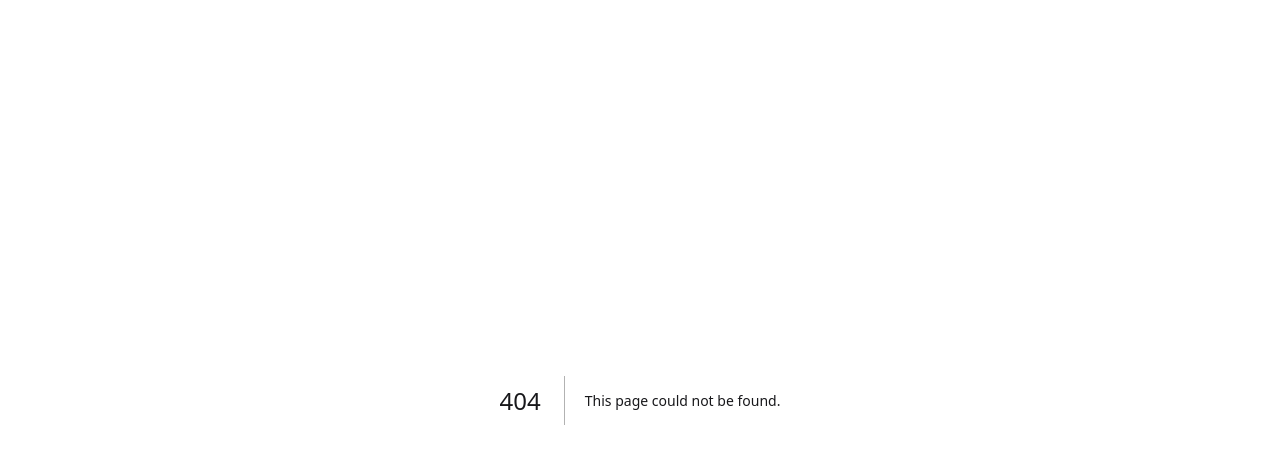
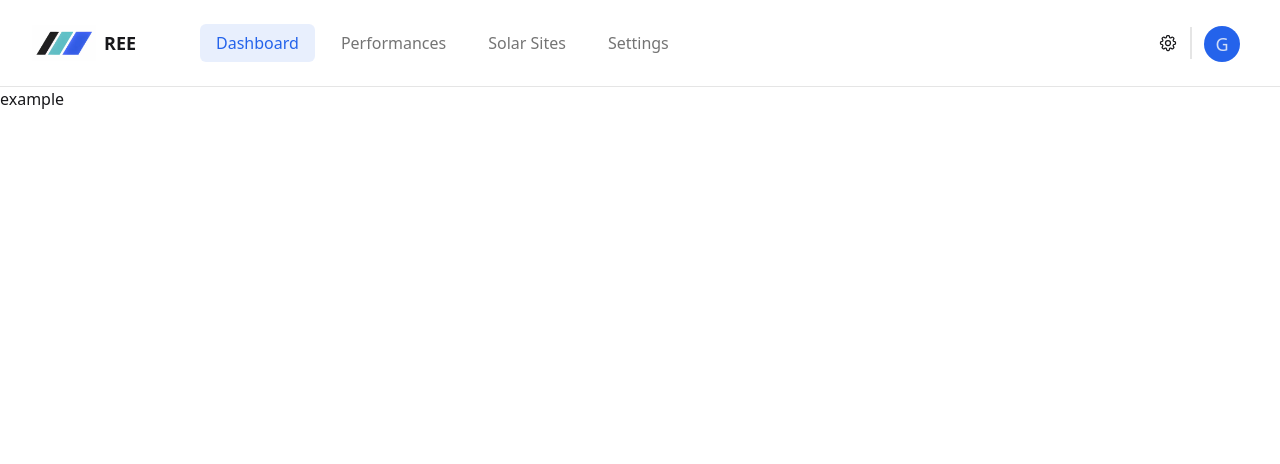
Before and after one commit to gonzalosalmeron/ree, a Next.js app: page /dashboard in a window 1280 px wide. Before the commit this address had no page. Shown: the top 464 px of the page. Built offline with nearby package versions, Linux system fonts and the light colour scheme; no server answers.

Commit message:
feat: Add dashboard navbar component

```diff
--- a/src/app/auth/signin/page.tsx
+++ b/src/app/auth/signin/page.tsx
@@ -1,22 +1,13 @@
-import Image from 'next/image'
 import { Velustro } from 'uvcanvas'
 
 import FormSignin from '@/components/auth/form-signin'
+import Brand from '@/components/ui/brand'
 
 export default function Page() {
   return (
     <section className='flex min-h-screen w-full'>
       <div className='flex w-full min-w-[400px] flex-col justify-between px-6 py-10 lg:max-w-2xl'>
-        <div className='flex items-center gap-2'>
-          <Image
-            width={300}
-            height={40}
-            src='/logo.avif'
-            className='w-16'
-            alt='REE'
-          />
-          <p className='text-lg font-bold uppercase'>Ree</p>
-        </div>
+        <Brand />
         <div className='flex w-full items-center justify-center'>
           <FormSignin />
         </div>
--- /dev/null
+++ b/src/app/dashboard/layout.tsx
@@ -0,0 +1,10 @@
+import Navbar from '@/components/dashboard/navbar'
+
+export default function Layout({ children }: { children: React.ReactNode }) {
+  return (
+    <>
+      <Navbar />
+      <>{children}</>
+    </>
+  )
+}
--- /dev/null
+++ b/src/app/dashboard/page.tsx
@@ -0,0 +1,3 @@
+export default function Page() {
+  return <p>example</p>
+}
--- a/src/app/globals.css
+++ b/src/app/globals.css
@@ -16,8 +16,8 @@
     --secondary-foreground: 0 0% 9%;
     --muted: 0 0% 96.1%;
     --muted-foreground: 0 0% 45.1%;
-    --accent: 0 0% 96.1%;
-    --accent-foreground: 0 0% 9%;
+    --accent: 221 83% 53%;
+    --accent-foreground: 221 72% 89%;
     --destructive: 0 84.2% 60.2%;
     --destructive-foreground: 0 0% 98%;
     --border: 0 0% 89.8%;
@@ -66,4 +66,8 @@
   .container {
     @apply mx-auto max-w-7xl px-4 xl:px-0;
   }
+
+  .skeleton {
+    @apply animate-pulse bg-gray-300;
+  }
 }
--- /dev/null
+++ b/src/components/dashboard/navbar-link-item.tsx
@@ -0,0 +1,23 @@
+'use client'
+
+import Link, { type LinkProps } from 'next/link'
+
+import { cn } from '@/libs/utils'
+
+export default function NavbarLinkItem({
+  children,
+  active = false,
+  ...props
+}: LinkProps & { children: React.ReactNode; active?: boolean }) {
+  return (
+    <Link
+      {...props}
+      className={cn(
+        'rounded-md px-4 py-2 text-secondary-foreground/60',
+        active && 'bg-accent/10 font-medium text-accent'
+      )}
+    >
+      {children}
+    </Link>
+  )
+}
--- /dev/null
+++ b/src/components/dashboard/navbar-user-profile.tsx
@@ -0,0 +1,45 @@
+import { auth } from 'auth'
+
+import IconSettings from '@/components/icons/icon-settings'
+
+export default async function NavbarUserProfile() {
+  const session = await auth()
+
+  return (
+    <div className='flex items-center gap-2'>
+      <button>
+        <IconSettings />
+      </button>
+      <div className='mx-1 h-8 border-[0.5px] border-border'></div>
+      <div className='relative'>
+        <div id='btn-show-menu-options-r0'>
+          <div className='flex items-center gap-2'>
+            <div className='mt-0.5 flex aspect-square h-9 w-9 shrink-0 items-center justify-center rounded-full bg-accent'>
+              <p className='text-lg uppercase text-accent-foreground'>g</p>
+            </div>
+            <div className='hidden overflow-hidden sm:block'>
+              <p className='truncate text-[14.5px] text-primary'>
+                {session?.user?.name}
+              </p>
+              <p className='truncate text-xs text-secondary-foreground/60'>
+                {session?.user?.email}
+              </p>
+            </div>
+          </div>
+        </div>
+      </div>
+    </div>
+  )
+}
+
+export const Skeleton = () => {
+  return (
+    <div className='flex items-center gap-2'>
+      <div className='skeleton mt-0.5 aspect-square h-9 w-9 shrink-0 rounded-full' />
+      <div className='hidden overflow-hidden sm:block'>
+        <div className='skeleton h-4 w-32 rounded' />
+        <div className='skeleton mt-2 h-4 w-40 rounded' />
+      </div>
+    </div>
+  )
+}
--- /dev/null
+++ b/src/components/dashboard/navbar.tsx
@@ -0,0 +1,53 @@
+import { Suspense } from 'react'
+
+import NavbarLinkItem from '@/components/dashboard/navbar-link-item'
+import NavbarUserProfile, {
+  Skeleton,
+} from '@/components/dashboard/navbar-user-profile'
+import Brand from '@/components/ui/brand'
+
+const tabs = [
+  {
+    href: '/dashboard',
+    name: 'Dashboard',
+  },
+  {
+    href: '/dashboard',
+    name: 'Performances',
+  },
+  {
+    href: '/dashboard',
+    name: 'Solar Sites',
+  },
+  {
+    href: '/dashboard',
+    name: 'Settings',
+  },
+]
+
+export default function Navbar() {
+  return (
+    <nav className='border-b px-8 py-6'>
+      <div className='mx-auto flex w-full items-center justify-between gap-8'>
+        <div className='flex items-center gap-16'>
+          <Brand />
+
+          {/* LINKS */}
+          <ul className='flex items-center gap-2.5'>
+            {tabs.map(({ href, name }, i) => (
+              <li key={i}>
+                <NavbarLinkItem href={href} active={i == 0}>
+                  {name}
+                </NavbarLinkItem>
+              </li>
+            ))}
+          </ul>
+        </div>
+
+        <Suspense fallback={<Skeleton />}>
+          <NavbarUserProfile />
+        </Suspense>
+      </div>
+    </nav>
+  )
+}
--- /dev/null
+++ b/src/components/icons/icon-settings.tsx
@@ -0,0 +1,30 @@
+import { ComponentProps } from 'react'
+
+import { cn } from '@/libs/utils'
+
+export default function IconSettings({ ...props }: ComponentProps<'svg'>) {
+  return (
+    <svg
+      xmlns='http://www.w3.org/2000/svg'
+      fill='none'
+      viewBox='0 0 24 24'
+      strokeWidth='1.5'
+      stroke='currentColor'
+      aria-hidden='true'
+      data-slot='icon'
+      className={cn('h-5 w-5', props?.children)}
+      {...props}
+    >
+      <path
+        strokeLinecap='round'
+        strokeLinejoin='round'
+        d='M10.343 3.94c.09-.542.56-.94 1.11-.94h1.093c.55 0 1.02.398 1.11.94l.149.894c.07.424.384.764.78.93.398.164.855.142 1.205-.108l.737-.527a1.125 1.125 0 0 1 1.45.12l.773.774c.39.389.44 1.002.12 1.45l-.527.737c-.25.35-.272.806-.107 1.204.165.397.505.71.93.78l.893.15c.543.09.94.559.94 1.109v1.094c0 .55-.397 1.02-.94 1.11l-.894.149c-.424.07-.764.383-.929.78-.165.398-.143.854.107 1.204l.527.738c.32.447.269 1.06-.12 1.45l-.774.773a1.125 1.125 0 0 1-1.449.12l-.738-.527c-.35-.25-.806-.272-1.203-.107-.398.165-.71.505-.781.929l-.149.894c-.09.542-.56.94-1.11.94h-1.094c-.55 0-1.019-.398-1.11-.94l-.148-.894c-.071-.424-.384-.764-.781-.93-.398-.164-.854-.142-1.204.108l-.738.527c-.447.32-1.06.269-1.45-.12l-.773-.774a1.125 1.125 0 0 1-.12-1.45l.527-.737c.25-.35.272-.806.108-1.204-.165-.397-.506-.71-.93-.78l-.894-.15c-.542-.09-.94-.56-.94-1.109v-1.094c0-.55.398-1.02.94-1.11l.894-.149c.424-.07.765-.383.93-.78.165-.398.143-.854-.108-1.204l-.526-.738a1.125 1.125 0 0 1 .12-1.45l.773-.773a1.125 1.125 0 0 1 1.45-.12l.737.527c.35.25.807.272 1.204.107.397-.165.71-.505.78-.929l.15-.894Z'
+      ></path>
+      <path
+        strokeLinecap='round'
+        strokeLinejoin='round'
+        d='M15 12a3 3 0 1 1-6 0 3 3 0 0 1 6 0Z'
+      ></path>
+    </svg>
+  )
+}
--- /dev/null
+++ b/src/components/ui/brand.tsx
@@ -0,0 +1,16 @@
+import Image from 'next/image'
+
+export default function Brand() {
+  return (
+    <div className='flex items-center gap-2'>
+      <Image
+        width={300}
+        height={40}
+        src='/logo.avif'
+        className='w-16'
+        alt='REE'
+      />
+      <p className='text-lg font-bold uppercase'>Ree</p>
+    </div>
+  )
+}
```
